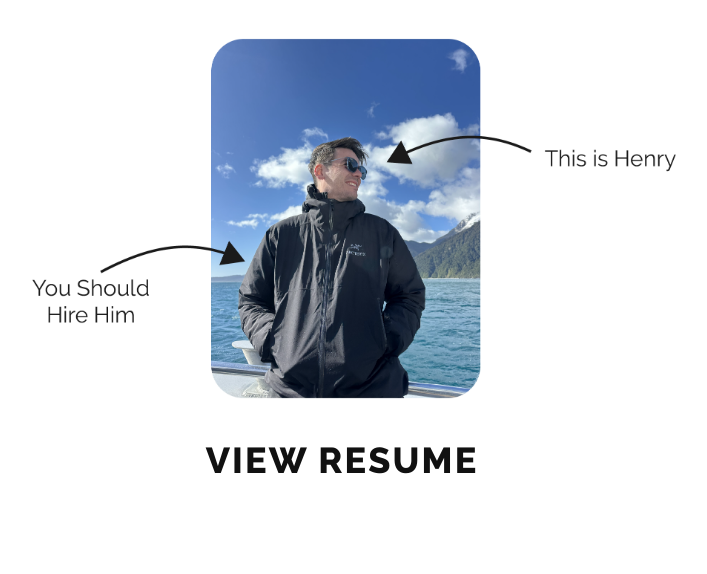
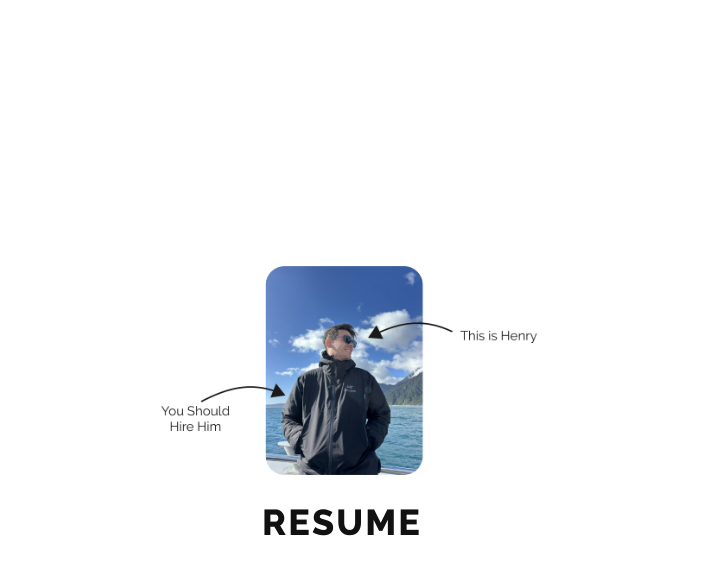
Before and after one commit to Henrysoicher/Hire-Henry.com, a plain HTML site: page index.html in a window 1280 px wide. Shown: the whole page, without its empty margins (298-1005 px from the left). Drawn offline with Linux system fonts and the light colour scheme.

Commit message:
Update index.html

```diff
--- a/index.html
+++ b/index.html
@@ -10,9 +10,9 @@
 
   <style>
     :root {
-      --page-pad: 18px;
-      --radius: 22px;
       --offblack: #111;
+      --gap: 14px;
+      --maxW: 420px; /* cap size for desktop */
     }
 
     * { box-sizing: border-box; margin: 0; padding: 0; }
@@ -23,30 +23,28 @@
       color: var(--offblack);
       min-height: 100vh;
       display: flex;
-      flex-direction: column;
+      justify-content: center;
       align-items: center;
-      justify-content: flex-start;
-      padding: var(--page-pad);
+      padding: 24px;
     }
 
-    .hero {
+    .stack {
       display: flex;
       flex-direction: column;
       align-items: center;
-      gap: 20px;
-      max-width: 720px;
+      gap: var(--gap);
       width: 100%;
+      max-width: var(--maxW);
     }
 
-    .hero img {
+    .cover {
       width: 100%;
       height: auto;
-      max-height: 80vh;
-      object-fit: contain;
-      border-radius: var(--radius);
+      display: block;
+      border-radius: 20px;
     }
 
-    .cta a {
+    .cta {
       color: var(--offblack);
       text-decoration: none;
       text-transform: uppercase;
@@ -58,19 +56,17 @@
       transition: border-color 120ms ease;
     }
 
-    .cta a:hover,
-    .cta a:focus-visible {
+    .cta:hover,
+    .cta:focus-visible {
       border-bottom-color: currentColor;
       outline: none;
     }
   </style>
 </head>
 <body>
-  <main class="hero">
-    <img src="Hire-Henry-Cover.webp" alt="Henry on the water with mountains in the background" />
-    <div class="cta">
-      <a href="Henry-Soicher-Resume.pdf" target="_blank" rel="noopener">View Resume</a>
-    </div>
+  <main class="stack">
+    <img class="cover" src="Hire-Henry-Cover.webp" alt="This is Henry. You should hire him." />
+    <a class="cta" href="Henry-Soicher-Resume.pdf" target="_blank" rel="noopener">Resume</a>
   </main>
 </body>
 </html>
```
